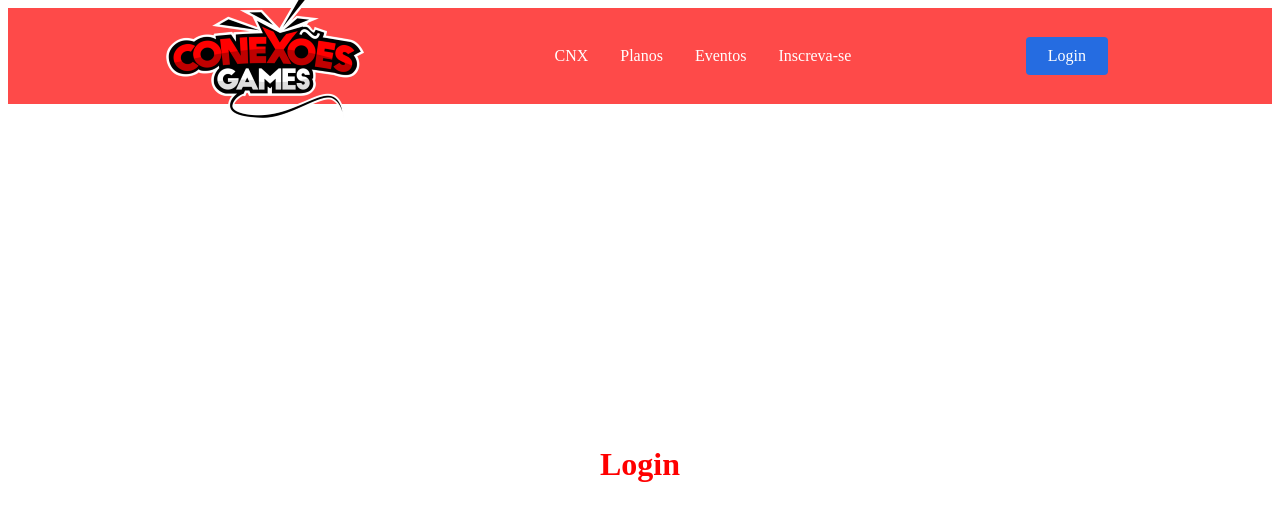
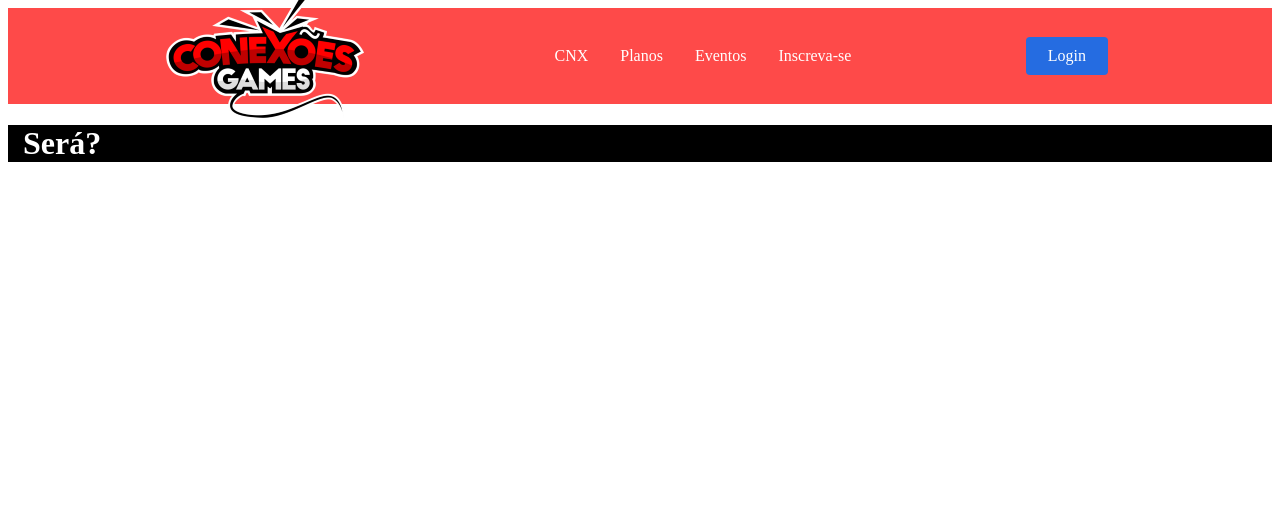
Before and after one commit to Hanzothe/CNX, a React (Create React App) app in the folder cnx/: page /login in a window 1280 px wide. Shown: the top 520 px of the page. Built offline with nearby package versions, Linux system fonts and the light colour scheme.

Commit message:
Update login.js

```diff
--- a/cnx/src/paginas/login.js
+++ b/cnx/src/paginas/login.js
@@ -1,19 +1,8 @@
 import React from "react";
+import Box from "../components/container/folha";
 
 const Login = () => {
-  return (
-    <div
-      style={{
-        color: "red",
-        display: "flex",
-        justifyContent: "center",
-        alignItems: "center",
-        height: "90vh",
-      }}
-    >
-      <h1>Login</h1>
-    </div>
-  );
+  return <Box />;
 };
 
 export default Login;
```
